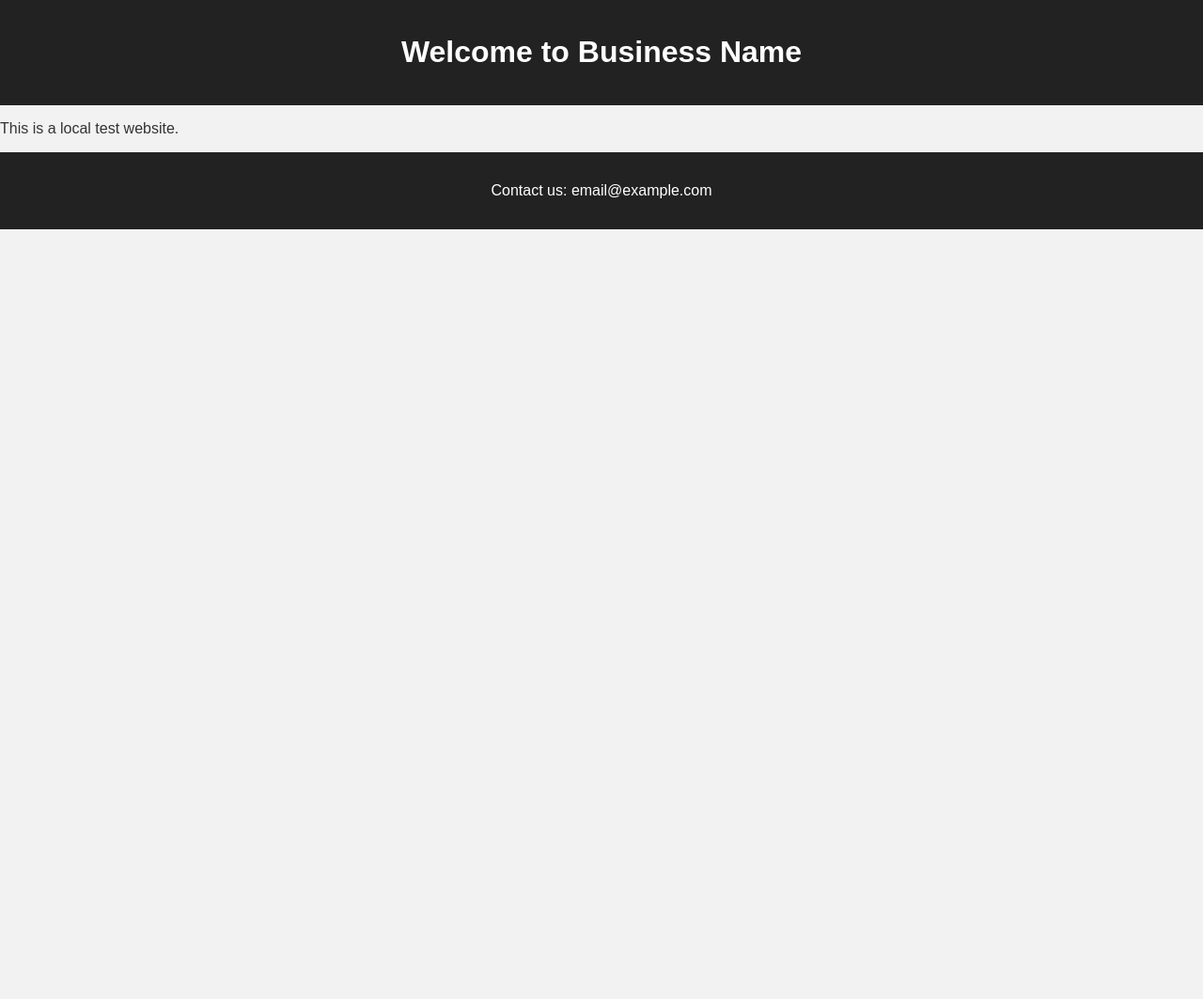
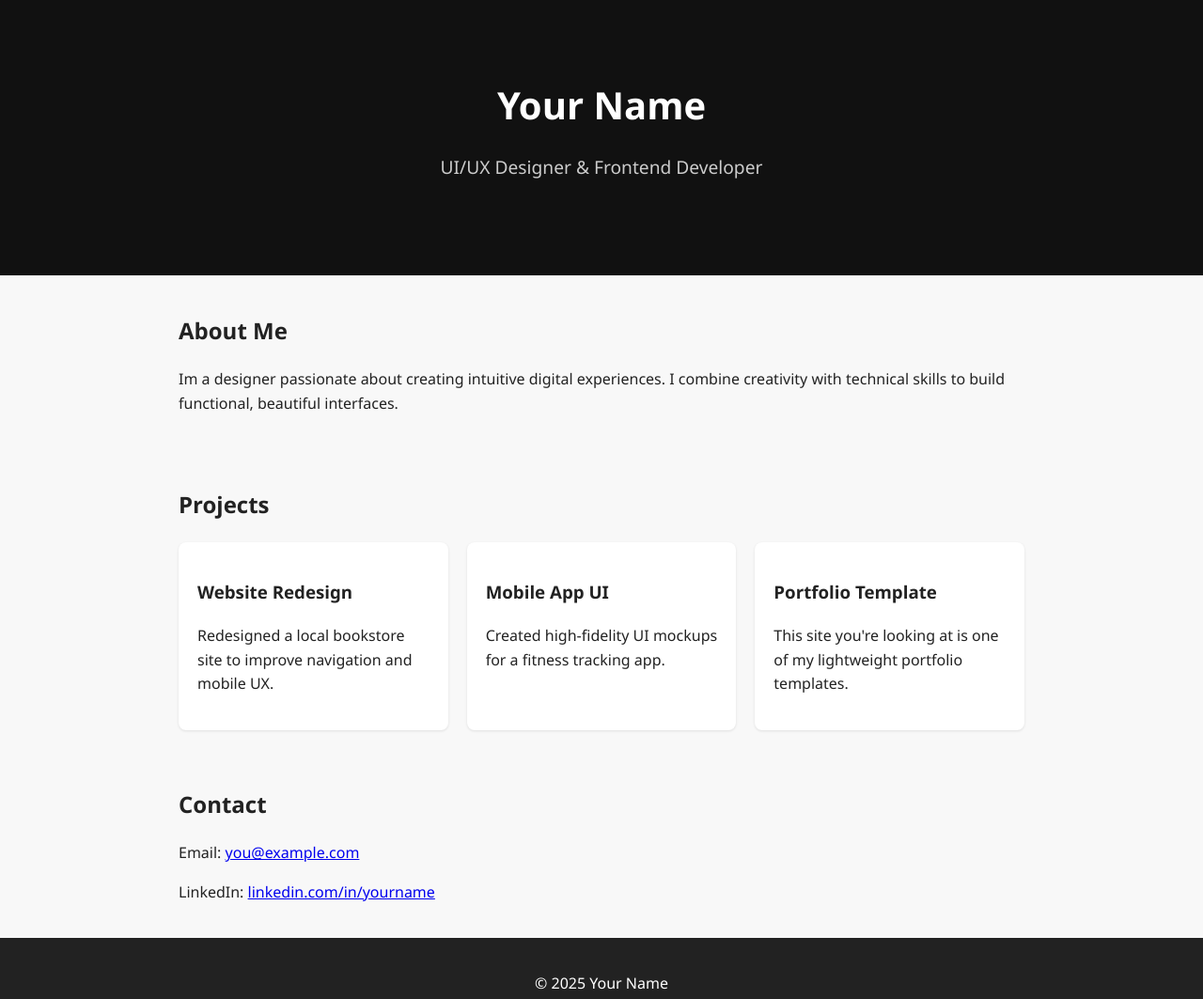
Before and after one commit to MalavikaH12/Website-1, a plain HTML site: page index.html in a window 1280 px wide. Shown: the whole page at 94% size. Before the commit the page ends 800 px from the top, so only its background shows below. Drawn offline with Linux system fonts and the light colour scheme.

Commit message:
Update Website to Portfolio

```diff
--- a/index.html
+++ b/index.html
@@ -1,20 +1,50 @@
 <!DOCTYPE html>
 <html lang="en">
 <head>
-  <meta charset="UTF-8">
-  <title>Business Name</title>
-  <link rel="stylesheet" href="style.css">
+  <meta charset="UTF-8" />
+  <meta name="viewport" content="width=device-width, initial-scale=1.0"/>
+  <title>Your Name | Designer Portfolio</title>
+  <link rel="stylesheet" href="style.css" />
 </head>
 <body>
   <header>
-    <h1>Welcome to Business Name</h1>
+    <div class="container">
+      <h1>Your Name</h1>
+      <p>UI/UX Designer & Frontend Developer</p>
+    </div>
   </header>
-  <main>
-    <p>This is a local test website.</p>
-  </main>
+
+  <section id="about" class="container">
+    <h2>About Me</h2>
+    <p>Im a designer passionate about creating intuitive digital experiences. I combine creativity with technical skills to build functional, beautiful interfaces.</p>
+  </section>
+
+  <section id="portfolio" class="container">
+    <h2>Projects</h2>
+    <div class="project-grid">
+      <div class="project">
+        <h3>Website Redesign</h3>
+        <p>Redesigned a local bookstore site to improve navigation and mobile UX.</p>
+      </div>
+      <div class="project">
+        <h3>Mobile App UI</h3>
+        <p>Created high-fidelity UI mockups for a fitness tracking app.</p>
+      </div>
+      <div class="project">
+        <h3>Portfolio Template</h3>
+        <p>This site you're looking at is one of my lightweight portfolio templates.</p>
+      </div>
+    </div>
+  </section>
+
+  <section id="contact" class="container">
+    <h2>Contact</h2>
+    <p>Email: <a href="malvikaharidas@gmail.com">you@example.com</a></p>
+    <p>LinkedIn: <a href="#">linkedin.com/in/yourname</a></p>
+  </section>
+
   <footer>
-    <p>Contact us: email@example.com</p>
+    <p>© 2025 Your Name</p>
   </footer>
 </body>
 </html>
-<!-- bump -->
--- a/style.css
+++ b/style.css
@@ -1,13 +1,54 @@
 body {
-  font-family: Arial, sans-serif;
-  background-color: #f2f2f2;
+  font-family: "Segoe UI", sans-serif;
   margin: 0;
-  padding: 0;
-  color: #333;
+  background: #f8f8f8;
+  color: #222;
+  line-height: 1.6;
 }
-header, footer {
+
+header {
+  background: #111;
+  color: #fff;
+  padding: 60px 0;
+  text-align: center;
+}
+
+header h1 {
+  margin: 0;
+  font-size: 2.5rem;
+}
+
+header p {
+  font-size: 1.2rem;
+  color: #ccc;
+}
+
+.container {
+  max-width: 900px;
+  margin: auto;
+  padding: 20px;
+}
+
+section {
+  margin-bottom: 50px;
+}
+
+.project-grid {
+  display: grid;
+  grid-template-columns: repeat(auto-fit, minmax(250px, 1fr));
+  gap: 20px;
+}
+
+.project {
+  background: #fff;
+  padding: 20px;
+  border-radius: 8px;
+  box-shadow: 0 1px 3px rgba(0,0,0,0.1);
+}
+
+footer {
   background: #222;
-  color: white;
+  color: #fff;
   text-align: center;
-  padding: 1em;
+  padding: 20px;
 }
```
